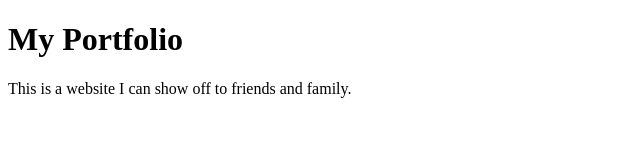
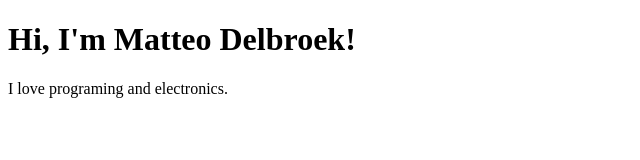
Before and after one commit to matteo-delbroek/my-portfolio, a plain HTML site: page index.html in a window 1280 px wide. Shown: the whole page, without its empty margins (0-640 px from the left). Drawn offline with Linux system fonts and the light colour scheme.

Commit message:
make the page about me

```diff
--- a/index.html
+++ b/index.html
@@ -1,10 +1,10 @@
 <!DOCTYPE html>
 <html>
 	<head>
-		<title>My Portfolio</title>
+		<title>Matteo Delbroek</title>
 	</head>
 	<body>
-		<h1>My Portfolio</h1>
-		<p>This is a website I can show off to friends and family.</p>
+		<h1>Hi, I'm Matteo Delbroek!</h1>
+		<p>I love programing and electronics.</p>
 	</body>
 </html>
```
